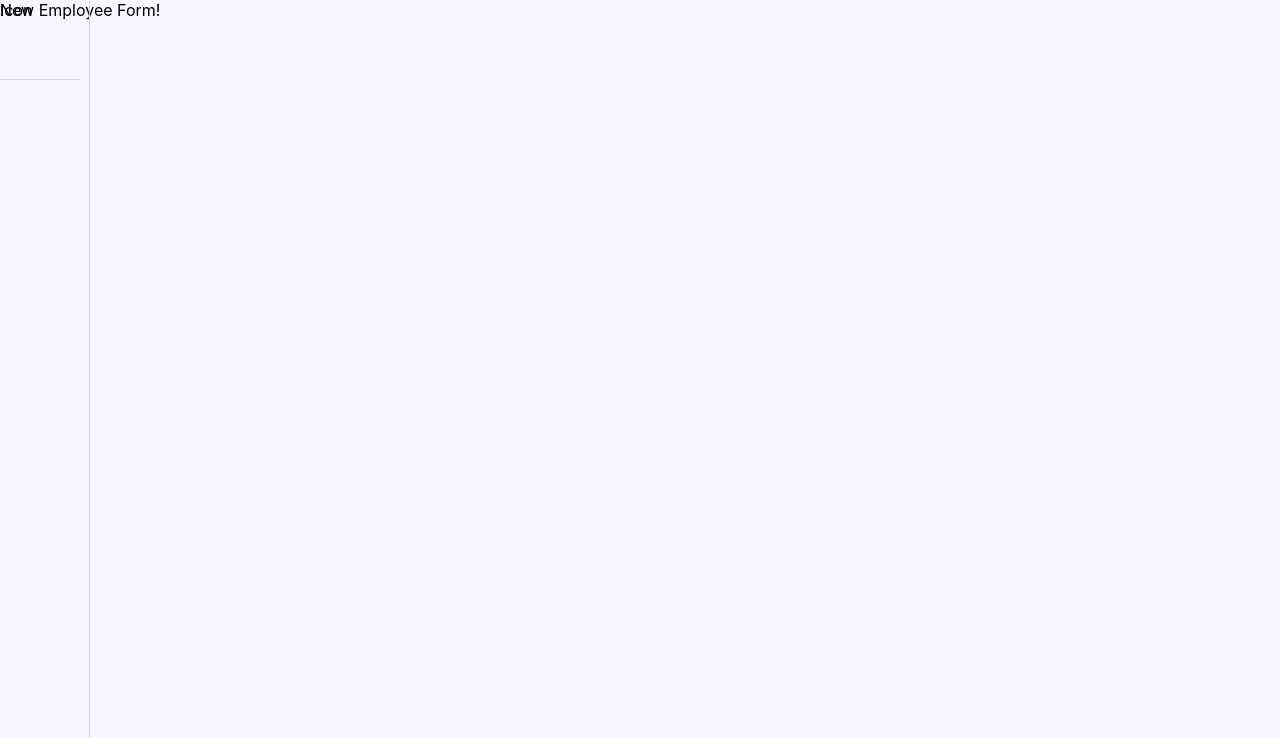
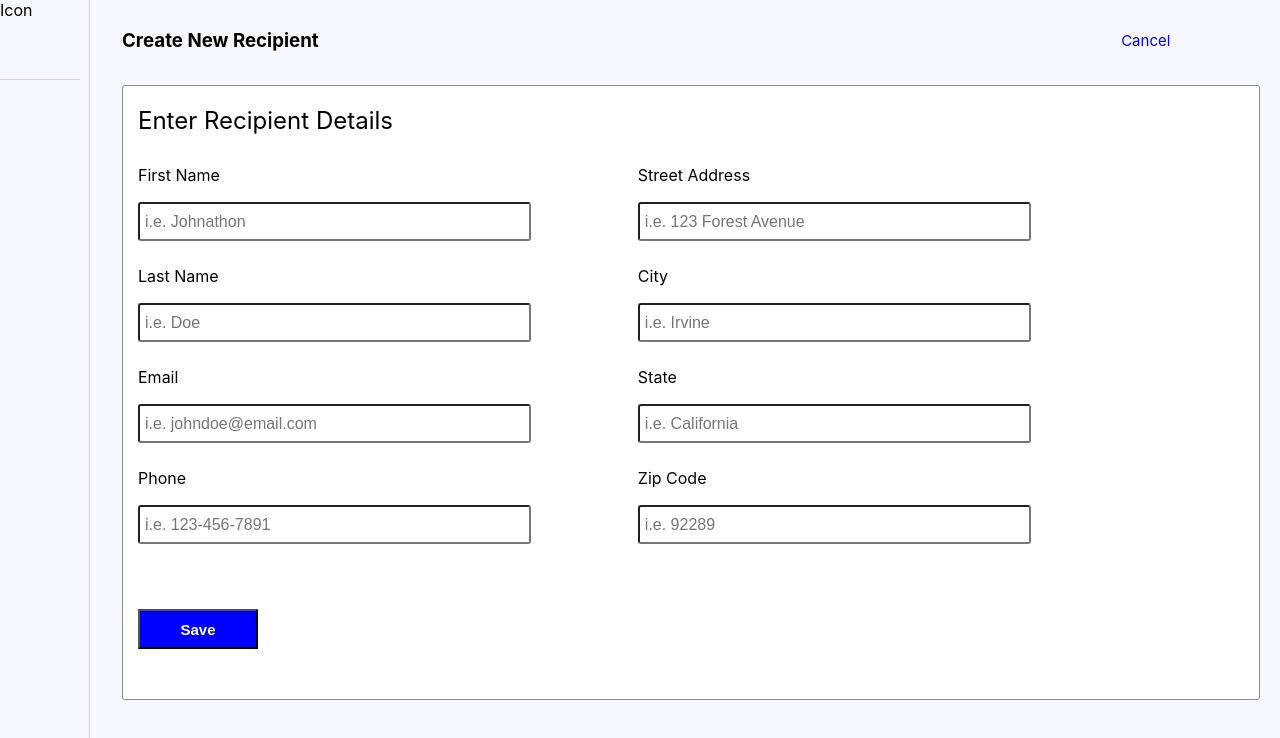
Before and after one commit to josh182014/payouts-network-th, a React (Create React App) app: page /addemployee in a window 1280 px wide. Shown: the top 738 px of the page. Built offline with nearby package versions, Linux system fonts and the light colour scheme; no server answers.

Commit message:
added and styled new cecipient page

```diff
--- a/src/App.jsx
+++ b/src/App.jsx
@@ -9,7 +9,6 @@ import Axios from 'axios';
 import NewEmployee from './components/addemployee/NewEmployee';
 
 function App() {
-
   const dispatch = useDispatch();
 
   useEffect(() => {
--- a/src/components/addemployee/NewEmployee.jsx
+++ b/src/components/addemployee/NewEmployee.jsx
@@ -1,9 +1,143 @@
-import React from 'react';
+import React, { useState } from 'react';
+import Axios from 'axios';
+import { useDispatch } from 'react-redux';
+import { addemployees } from '../../redux/actions';
+import './newemployee.scss';
 
 const NewEmployee = () => {
+  const dispatch = useDispatch();
+
+  const [form, setForm] = useState({
+    firstName: '',
+    lastName: '',
+    email: '',
+    phone: '',
+    address: '',
+    city: '',
+    state: '',
+    zip: '',
+  });
+
+  const handleSubmit = () => {
+    Axios.post(`${process.env.REACT_APP_API_ENDPOINT}/employees`, form)
+      .then((response) => {
+        dispatch(addemployees(response.data));
+      })
+      .catch((error) => {
+        console.log(error) // eslint-disable-line
+      });
+  };
+
+  const handleChanges = (e) => {
+    setForm({
+      ...form,
+      [e.target.name]: e.target.value,
+    });
+  };
   return (
-    <div>
-      New Employee Form!
+    <div className="new-employee-wrapper">
+      <h3>Create New Recipient</h3>
+      <a href="/">Cancel</a>
+      <div className="form-container">
+        <h2>Enter Recipient Details</h2>
+        <form name="contact" onSubmit={handleSubmit}>
+          <div>
+            <div>First Name</div>
+            <input
+              autoCapitalize="none"
+              type="text"
+              name="firstName"
+              placeholder="i.e. Johnathon"
+              onChange={handleChanges}
+              value={form.firstName}
+              required
+            />
+          </div>
+          <div>
+            <div>Street Address</div>
+            <input
+              autoCapitalize="none"
+              type="text"
+              name="address"
+              placeholder="i.e. 123 Forest Avenue"
+              onChange={handleChanges}
+              value={form.address}
+              required
+            />
+          </div>
+          <div>
+            <div>Last Name</div>
+            <input
+              autoCapitalize="none"
+              type="text"
+              name="lastName"
+              placeholder="i.e. Doe"
+              onChange={handleChanges}
+              value={form.lastName}
+              required
+            />
+          </div>
+          <div>
+            <div>City</div>
+            <input
+              autoCapitalize="none"
+              type="text"
+              name="city"
+              placeholder="i.e. Irvine"
+              onChange={handleChanges}
+              value={form.city}
+              required
+            />
+          </div>
+          <div>
+            <div>Email</div>
+            <input
+              autoCapitalize="none"
+              type="email"
+              name="email"
+              placeholder="i.e. johndoe@email.com"
+              onChange={handleChanges}
+              value={form.email}
+            />
+          </div>
+          <div>
+            <div>State</div>
+            <input
+              autoCapitalize="none"
+              type="text"
+              name="state"
+              placeholder="i.e. California"
+              onChange={handleChanges}
+              value={form.state}
+              required
+            />
+          </div>
+          <div>
+            <div>Phone</div>
+            <input
+              autoCapitalize="none"
+              type="text"
+              name="phone"
+              placeholder="i.e. 123-456-7891"
+              onChange={handleChanges}
+              value={form.phone}
+            />
+          </div>
+          <div>
+            <div>Zip Code</div>
+            <input
+              autoCapitalize="none"
+              type="text"
+              name="zip"
+              placeholder="i.e. 92289"
+              onChange={handleChanges}
+              value={form.zip}
+              required
+            />
+          </div>
+          <button type="submit">Save</button>
+        </form>
+      </div>
     </div>
   );
 };
--- /dev/null
+++ b/src/components/addemployee/newemployee.scss
@@ -0,0 +1,80 @@
+.new-employee-wrapper {
+    margin-left: 122px;
+    margin-top: 10px;
+    display: flex;
+    flex-wrap: wrap;
+    align-items: center;
+
+    .form-container {
+        display: flex;
+        flex-wrap: wrap;
+        align-items: center;
+        width: 100%;
+        background-color: white;
+        margin-top: 15px;
+        margin-right: 20px;
+        border: 1px solid rgb(141, 141, 141);
+        border-radius: 3px;
+
+        h2 {
+            margin-left: 15px;
+            font-weight: 400;
+        }
+
+        form {
+            width: 100%;
+            display: flex;
+            flex-wrap: wrap;
+
+            div {
+                display: flex;
+                flex-wrap: wrap;
+                width: 44%;
+
+                div {
+                    margin-left: 15px;
+                    margin-top: 10px;
+                    width: 100%;
+                }
+
+                span {
+                    width: 100%;
+                }
+
+                input {
+                    margin: 15px;
+                    margin-top: 17px;
+                    height: 25px;
+                    border-radius: 3px;
+                    width: 379px;
+                    font-size: 16px;
+                    padding: 5px;
+                }
+
+            }
+        }
+    }
+
+
+    a {
+        margin-left: 69.3%;
+        color: blue;
+        font-size: 15px;
+        text-decoration: none;
+    }
+
+    button {
+        width: 120px;
+        height: 40px;
+        margin: 50px;
+        margin-left: 15px;
+        background-color: blue;
+        color: white;
+        font-weight: 800;
+        font-size: 15px;
+    }
+
+    h3 {
+        display: inline;
+    }
+}
--- a/src/components/employees/employees.jsx
+++ b/src/components/employees/employees.jsx
@@ -9,7 +9,7 @@ const Employees = () => {
   return (
     <div className="employees-wrapper">
       <h3>Manage Recipients</h3>
-      <button type="button" className="new-button">Create New Recipient</button>
+      <a className="button-link" href="/addemployee"><button type="button" className="new-button">Create New Recipient</button></a>
       <div className="form-container">
         <input
           className="search"
--- a/src/components/employees/employees.scss
+++ b/src/components/employees/employees.scss
@@ -28,15 +28,20 @@
         display: inline;
     }
 
+    .button-link {
+        text-decoration: none;
+        margin-left: 69.3%;
+
+
         button {
             width: 231px;
-        margin-left: 69.3%;
             height: 51px;
             background-color: blue;
             color: white;
             font-weight: 800;
             font-size: 15px;
             border-radius: 7px;
+        }
     }
 
     input {
--- a/src/redux/actions/index.jsx
+++ b/src/redux/actions/index.jsx
@@ -1,9 +1,4 @@
-export const TEST = 'TEST';
 export const ADDEMPLOYEES = 'ADDEMPLOYEES';
-
-export const test = () => ({
-  type: TEST,
-});
 
 export const addemployees = (employees) => ({
   type: ADDEMPLOYEES,
--- a/src/redux/reducers/index.jsx
+++ b/src/redux/reducers/index.jsx
@@ -1,4 +1,4 @@
-import { TEST, ADDEMPLOYEES } from '../actions';
+import { ADDEMPLOYEES } from '../actions';
 
 export const reducer = (state, action) => {
   switch (action.type) {
@@ -10,6 +10,5 @@ export const reducer = (state, action) => {
 };
 
 export const initialState = {
-  count: 0,
   employees: [],
 };
```
Lines whose indentation alone changed are shown as unchanged.
